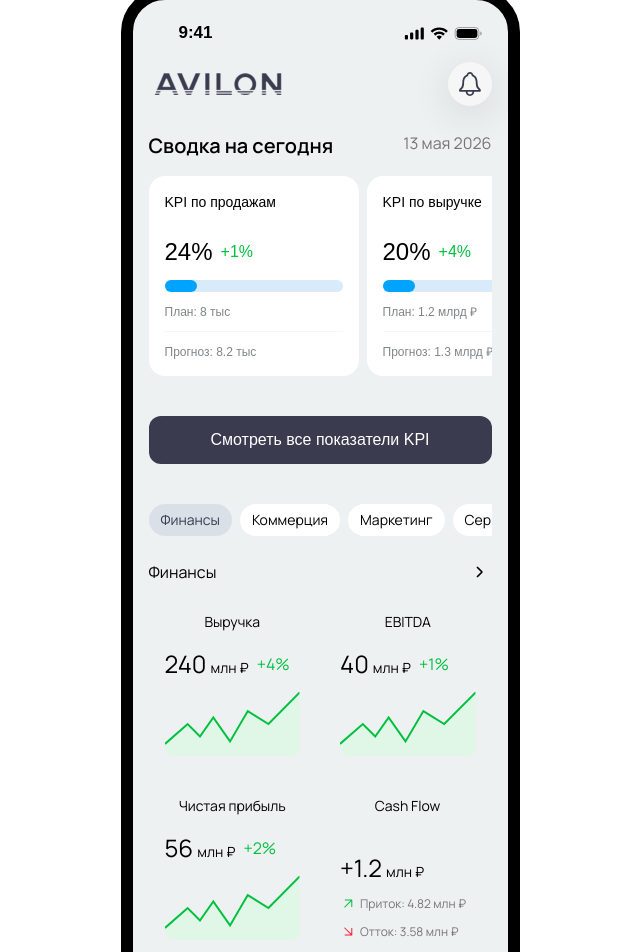
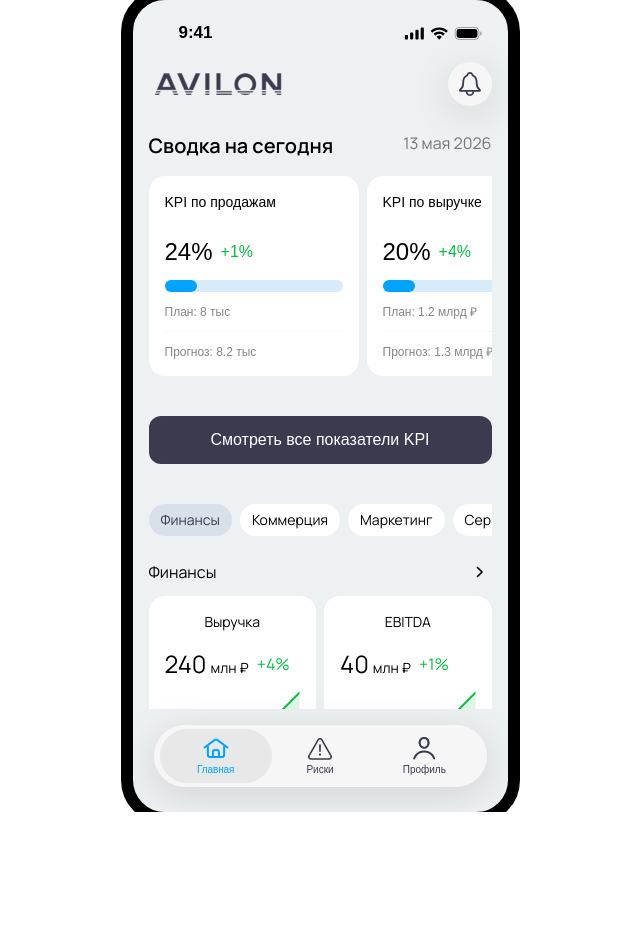
Before and after one commit to dzhuchkov-spider/avilon, a React (Vite) app: page / in a window 1280 px wide. Shown: the top 952 px of the page, without its empty margins (320-960 px from the left). After the commit the page ends 812 px from the top, so only its background shows below. Built offline with nearby package versions, Linux system fonts and the light colour scheme.

Commit message:
Finance Block 2

```diff
--- a/src/App.tsx
+++ b/src/App.tsx
@@ -12,7 +12,7 @@ import Graphic from './assets/img/Graphic.svg';
 function App() {
   return (
     <div className="w-full min-h-screen bg-[#FFFFFF] flex items-center justify-center p-4">
-      <div className="w-full max-w-[375px] min-h-[812px] bg-[#EEF1F1] rounded-[32px] outline outline-[12px] outline-black overflow-hidden flex flex-col font-['Manrope']">
+      <div className="w-full max-w-[375px] h-[812px] bg-[#EEF1F1] rounded-[32px] outline outline-[12px] outline-black flex flex-col overflow-hidden font-['Manrope']">
         {/* Status Bar */}
         <div className="flex gap-[154px] items-center justify-center pb-[19px] pt-[21px] px-[16px] relative shrink-0 w-full">
           <div className="flex flex-[1_0_0] h-[22px] items-center justify-center min-w-px pt-[1.5px] relative">
@@ -43,7 +43,7 @@ function App() {
         </div>
 
         {/* Main Content */}
-        <div className="flex-1 !px-4 !py-4 flex flex-col !gap-6 overflow-y-auto" style={{ paddingLeft: '16px', paddingRight: '16px', paddingTop: '16px', paddingBottom: '16px' }}>
+        <div className="h-[812px] overflow-y-auto" style={{ paddingLeft: '16px', paddingRight: '16px', paddingTop: '16px', paddingBottom: '16px' }}>
           {/* Title Section */}
           <div>
             <div className="flex justify-between items-start mb-4">
@@ -219,7 +219,7 @@ function App() {
               {/* Finance Cards */}
               <div className="flex flex-wrap gap-[8px] w-full">
                 {/* Card 1: Выручка */}
-                <div className="bg-white flex flex-col gap-[16px] p-[16px] rounded-[16px] w-[167.5px]">
+                <div className="bg-[#FFFFFF] flex flex-col gap-[16px] p-[16px] rounded-[16px] w-[167.5px]">
                   <p className="font-normal leading-[20px] text-[14px] text-black text-center whitespace-nowrap">
                     Выручка
                   </p>
@@ -244,7 +244,7 @@ function App() {
                 </div>
 
                 {/* Card 2: EBITDA */}
-                <div className="bg-white flex flex-col gap-[16px] p-[16px] rounded-[16px] w-[167.5px]">
+                <div className="bg-[#FFFFFF] flex flex-col gap-[16px] p-[16px] rounded-[16px] w-[167.5px]">
                   <p className="font-normal leading-[20px] text-[14px] text-black text-center whitespace-nowrap">
                     EBITDA
                   </p>
@@ -269,7 +269,7 @@ function App() {
                 </div>
 
                 {/* Card 3: Чистая прибыль */}
-                <div className="bg-white flex flex-col gap-[16px] p-[16px] rounded-[16px] w-[167.5px]">
+                <div className="bg-[#FFFFFF] flex flex-col gap-[16px] p-[16px] rounded-[16px] w-[167.5px]">
                   <p className="font-normal leading-[20px] text-[14px] text-black text-center whitespace-nowrap">
                     Чистая прибыль
                   </p>
@@ -294,7 +294,7 @@ function App() {
                 </div>
 
                 {/* Card 4: Cash Flow */}
-                <div className="bg-white flex flex-col h-[176px] justify-between p-[16px] rounded-[16px] w-[167px]">
+                <div className="bg-[#FFFFFF] flex flex-col h-[176px] justify-between p-[16px] rounded-[16px] w-[167px]">
                   <p className="font-normal leading-[20px] text-[14px] text-black text-center whitespace-nowrap">
                     Cash Flow
                   </p>
```
